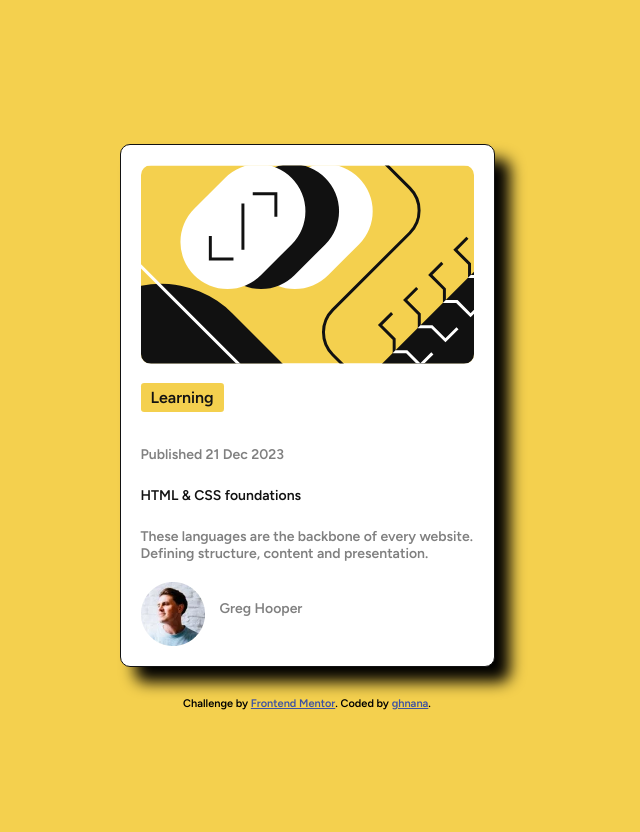
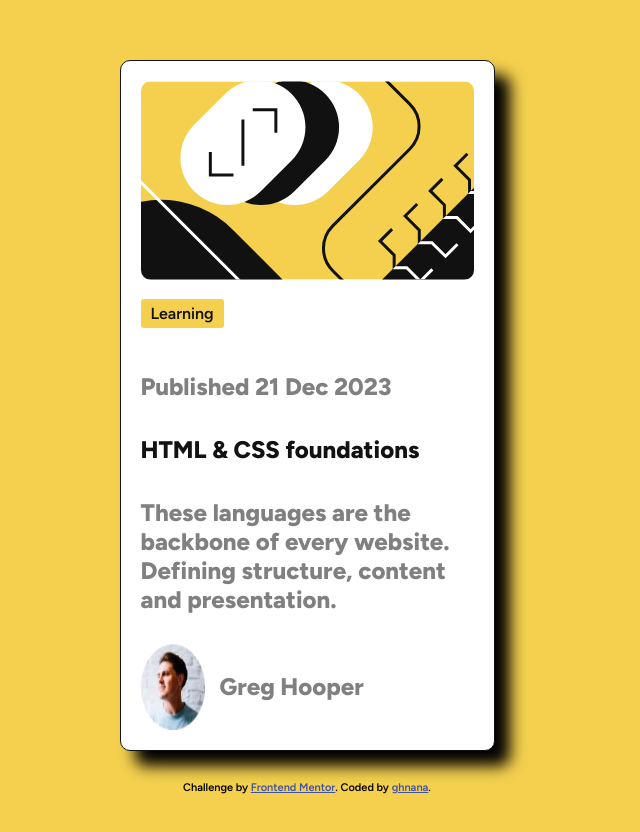
Before and after one commit to ghnana/blog_preview_card_main, a plain HTML site: page index.html in a window 1280 px wide. Shown: the whole page, without its empty margins (333-973 px from the left). Drawn offline with Linux system fonts and the light colour scheme.

Commit message:
add font weight to p

```diff
--- a/styles.css
+++ b/styles.css
@@ -54,7 +54,8 @@ body {
 
 .container p {
     color: var(--grey);
-    font-size: 14px;
+    font-size: 24px;
+    font-weight: 700;
     padding: 5px 0;
 }
 .container p.topic span {
```
